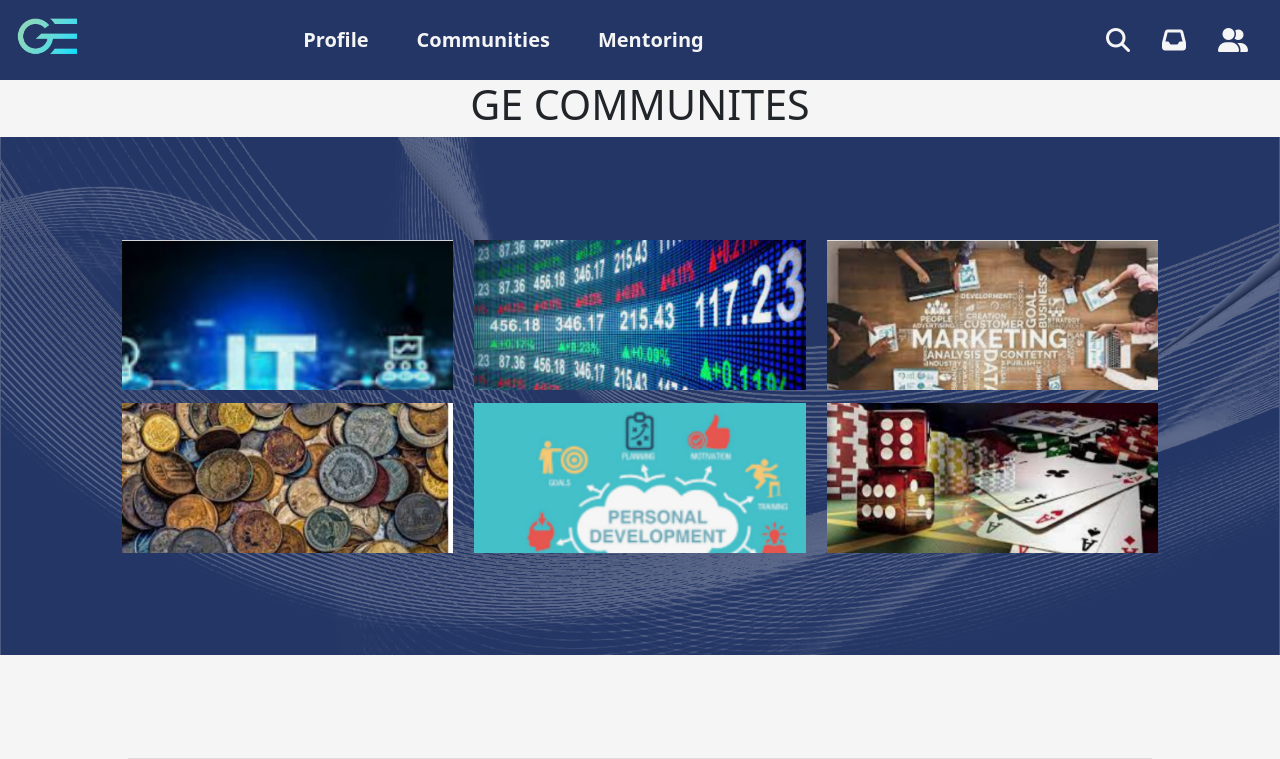
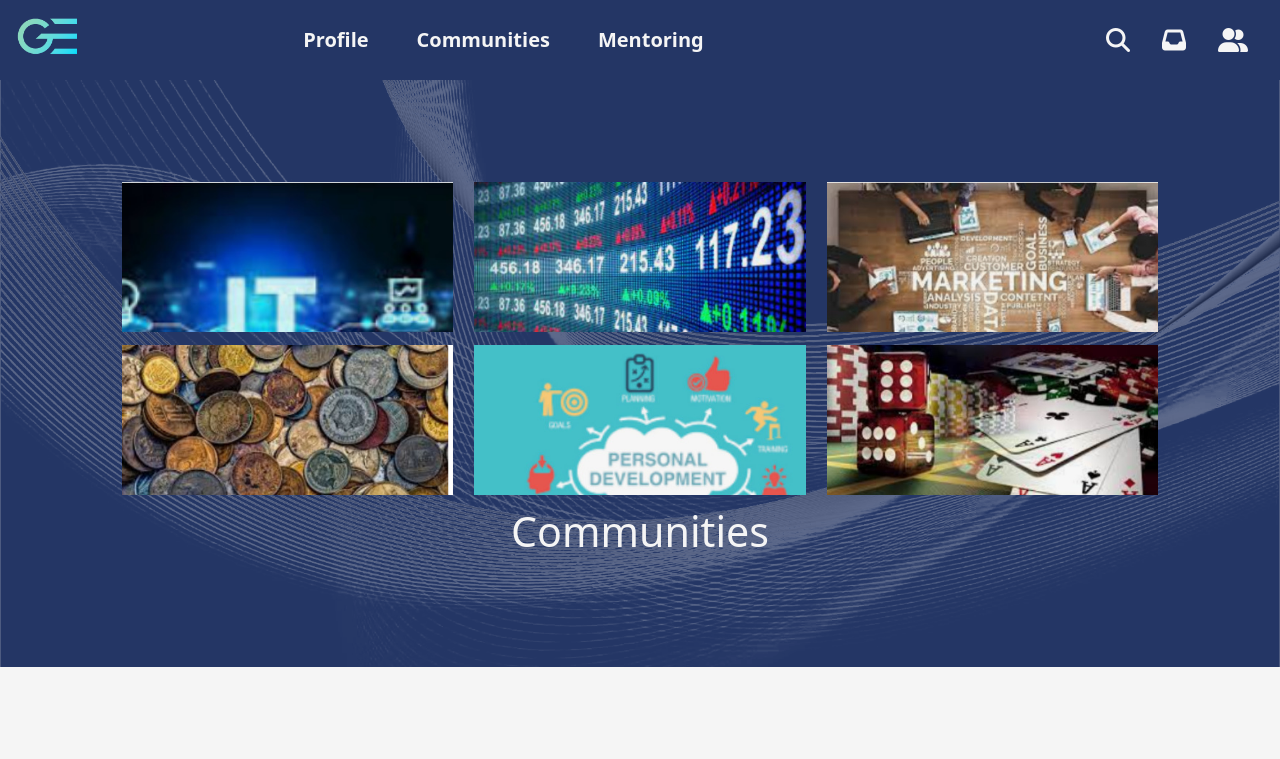
Before and after one commit to davescoins/Guidance-Exchange, a PHP site: page /templates/all_communities_template.php in a window 1280 px wide. Shown: the top 759 px of the page. Run offline with PHP 8.4, Linux system fonts and the light colour scheme; some libraries are stand-ins or nearby versions.

Commit message:
updated communityallpage06242023

```diff
--- a/css/community.css
+++ b/css/community.css
@@ -176,6 +176,11 @@ nav {
     background-size: cover;
   }
 
+  .communitytitle {
+    color: #f5f5f5;
+    margin-top: 1%;
+  }
+
  .communitypics-grid {
     display: grid;
     grid-template-columns: repeat(3,1fr);
--- a/templates/all_communities_template.php
+++ b/templates/all_communities_template.php
@@ -44,7 +44,6 @@
   </nav>
 </header>
   <!-- Content Section -->
-  <H1>GE COMMUNITES</H1>
   <div class="communitiespics">
     <div class="communitypics-grid">
       <a href=""><img src="/img/IT_pic.jpeg" alt="IT picture" class="communitypic"></a>
@@ -54,6 +53,7 @@
       <a href=""><img src="/img/personaldevelop_pic.jpeg" alt="development picture" class="communitypic"></a>
       <a href=""><img src="/img/gambling_pic.jpeg" alt="gambling picture" class="communitypic"></a>
     </div>
+    <h1 class="communitytitle">Communities</h1>
 </div>
 <div class="careers">
   <div class="career">
```
Also changed, not shown: templates/sysadmin_template.php (+7 -7 lines). Lines whose indentation alone changed are shown as unchanged.
